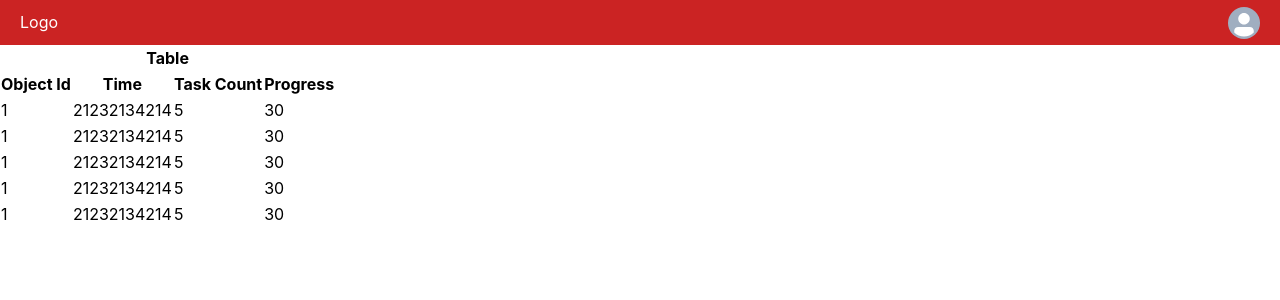
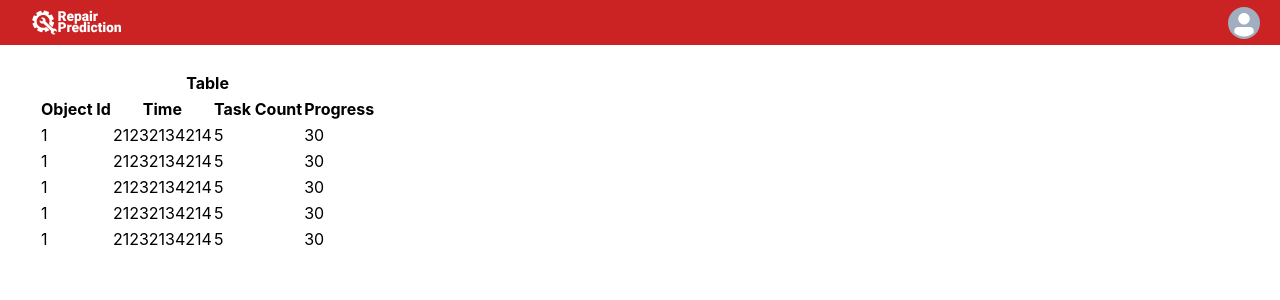
Before and after one commit to banzai-team/prediction, a React (Create React App) app in the folder dashboard/: page / in a window 1280 px wide. Shown: the top 300 px of the page. Built offline with nearby package versions, Linux system fonts and the light colour scheme.

Commit message:
Fix layout. Add icon

```diff
--- a/dashboard/src/components/MainLayout.tsx
+++ b/dashboard/src/components/MainLayout.tsx
@@ -4,9 +4,12 @@ import {Box} from "@chakra-ui/react";
 
 const MainLayout: React.FC<{children?: any}> = ({ children }) => {
     return (
-        <Box minH="100vh">
+        <Box height="100vh" >
             <Navbar/>
-            {children}
+            <Box pt="70px" px="40px" pb="30px" overflow="auto">
+                {children}
+            </Box>
+
         </Box>
     );
 };
--- a/dashboard/src/components/Navbar.tsx
+++ b/dashboard/src/components/Navbar.tsx
@@ -4,7 +4,9 @@ import {Flex, Box, Menu,
     MenuList,
     MenuItem,
     Button,
-    Avatar
+    Avatar,
+    Link,
+    Image
 } from "@chakra-ui/react";
 import {useNavigate} from "react-router-dom";
 
@@ -17,6 +19,9 @@ const Navbar: React.FC<{children?: any}> = ({ children }) => {
     const Logout = () => navigate(ROUTES.LOGIN);
     return (
         <Flex
+            position="fixed"
+            top={0}
+            left={0}
             height="45px"
             background="brand.900"
             color="white"
@@ -25,7 +30,9 @@ const Navbar: React.FC<{children?: any}> = ({ children }) => {
             px="20px"
             justifyContent="space-between"
         >
-            <Box>Logo</Box>
+            <Link href={ROUTES.DASHBOARD} isExternal ml={3}>
+                <Image src='/logo-light.svg' alt='Logo' h="100%"/>
+            </Link>
             <Flex alignItems={'center'}>
                 <Menu>
                     <MenuButton
--- a/dashboard/src/theme/index.ts
+++ b/dashboard/src/theme/index.ts
@@ -6,12 +6,12 @@ const overrides = {
         global: {
             // styles for the `body`
             body: {
-                color: "#000000"
+                color: "#000000",
             },
             // styles for the `a`
             a: {
                 _hover: {
-                    opacity: 0.5
+                    opacity: 0.8
                 },
             },
             // button: {
```
Also changed, not shown: dashboard/public/logo-light.svg (added), dashboard/public/simple-logo.svg (added).
